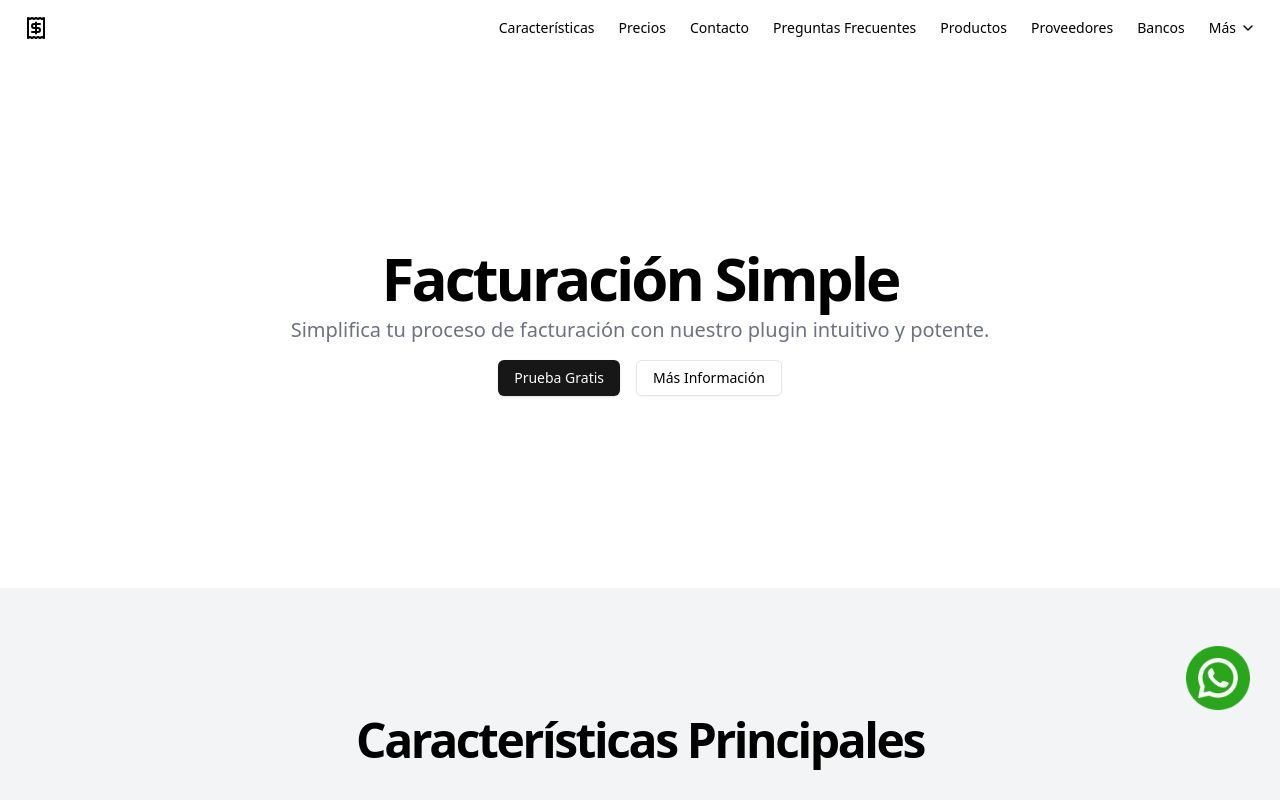
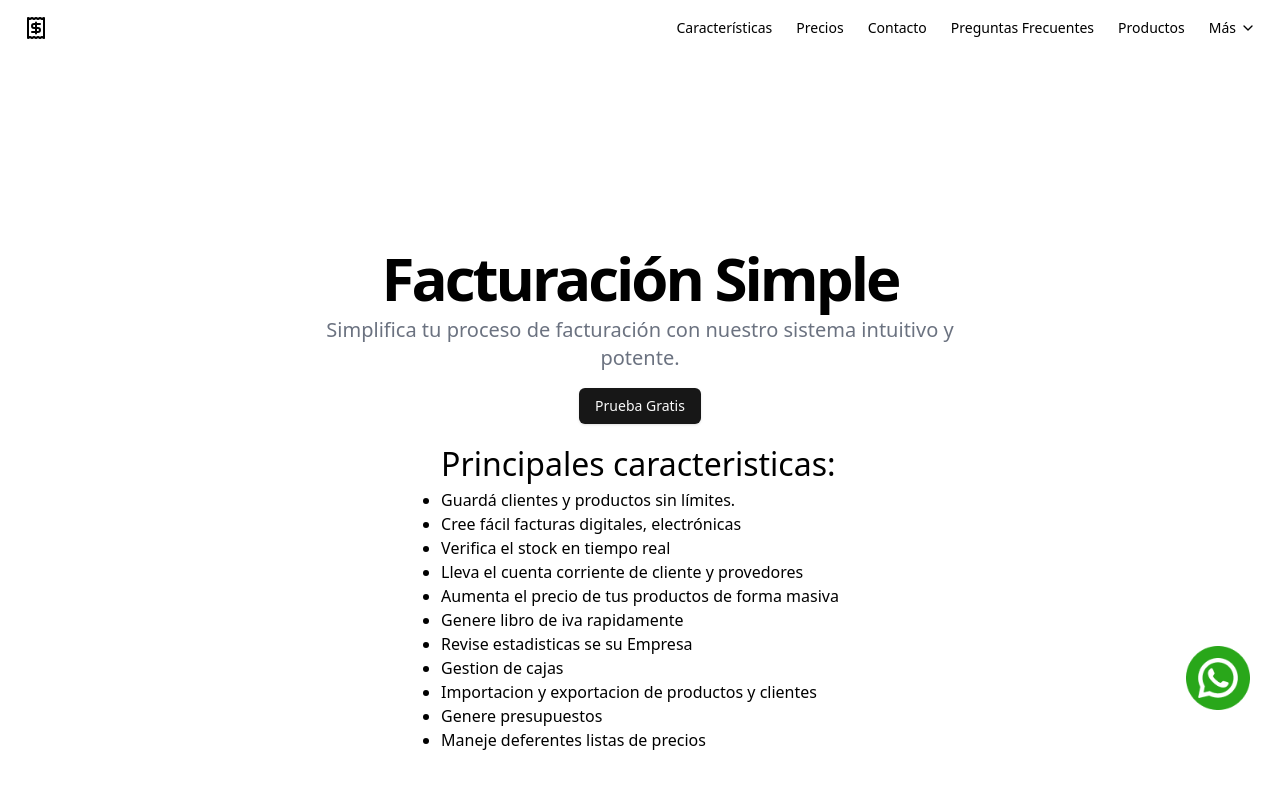
Before and after one commit to anibal317/facturacion, a Next.js app: page / in a window 1280 px wide. Shown: the top 800 px of the page. Built offline with nearby package versions, Linux system fonts and the light colour scheme.

Commit message:
agregando caracteristicas al home

```diff
--- a/app/Contacto.tsx
+++ b/app/Contacto.tsx
@@ -86,8 +86,12 @@ export default function Contacto() {
 
   return (
     <>
-      <div className="bg-[#FFFFFF] w-[50%] h-[40%] rounded-[25px]">
+      <div className="bg-[#FFFFFF] w-screen h-auto rounded-[25px] flex flex-col justify-center items-center">
+        <h2 className="p-2">Hora de atención por consultas de 13hs a 17hs</h2>
+        <div className="bg-[#FFFFFF] w-[50%] h-[40%] rounded-[25px] pb-2">
           <div className="flex flex-col-reverse lg:flex-row">
+            <div>
+            </div>
             <div id="dialogo" className="bg-[#EFEFEF] p-6 lg:w-1/2 rounded-[15px] lg:rounded-[25px] mt-2 lg:mt-0 lg:mr-2">
               {!isSend ? <>
                 <h1 className="text-3xl font-bold mb-4 arima text-[#1E1E1E]">
@@ -174,6 +178,7 @@ export default function Contacto() {
             </div>
           </div>
         </div>
+      </div>
     </>
   );
 }
--- a/app/page.tsx
+++ b/app/page.tsx
@@ -24,12 +24,27 @@ export default function Home() {
                   Facturación Simple
                 </h1>
                 <p className="mx-auto max-w-[700px] text-gray-500 md:text-xl dark:text-gray-400">
-                  Simplifica tu proceso de facturación con nuestro plugin intuitivo y potente.
+                  Simplifica tu proceso de facturación con nuestro sistema intuitivo y potente.
                 </p>
               </div>
+              <Button>Prueba Gratis</Button>
               <div className="space-x-4">
-                <Button>Prueba Gratis</Button>
-                <Button variant="outline">Más Información</Button>
+                <article className="flex items-start text-left">
+                  <ul className=" list-disc">
+                    <h1 className="text-[2rem]">Principales caracteristicas:</h1>
+                    <li className="">Guardá clientes y productos sin límites.</li>
+                    <li className="">Cree fácil facturas digitales, electrónicas</li>
+                    <li className="">Verifica el stock en tiempo real</li>
+                    <li className="">Lleva el cuenta corriente de cliente y provedores</li>
+                    <li className="">Aumenta el precio de tus productos de forma masiva</li>
+                    <li className="">Genere libro de iva rapidamente</li>
+                    <li className="">Revise estadisticas se su Empresa</li>
+                    <li className="">Gestion de cajas</li>
+                    <li className="">Importacion y exportacion de productos y clientes</li>
+                    <li className="">Genere presupuestos</li>
+                    <li className="">Maneje deferentes listas de precios</li>
+                  </ul>
+                </article>
               </div>
             </div>
           </div>
--- a/data/navigation.json
+++ b/data/navigation.json
@@ -11,11 +11,11 @@
     },
     {
       "text": "Precios",
-      "href": "#precios"
+      "href": "/#precios"
     },
     {
       "text": "Contacto",
-      "href": "#contacto"
+      "href": "/#contacto"
     },
     {
       "text": "Preguntas Frecuentes",
@@ -24,15 +24,8 @@
     {
       "text": "Productos",
       "href": "/productos"
-    },
-    {
-      "text": "Proveedores",
-      "href": "/proveedores"
-    },
-    {
-      "text": "Bancos",
-      "href": "/bancos"
     }
+
   ],
   "dropdownLinks": [
     {
```
Lines whose indentation alone changed are shown as unchanged.
